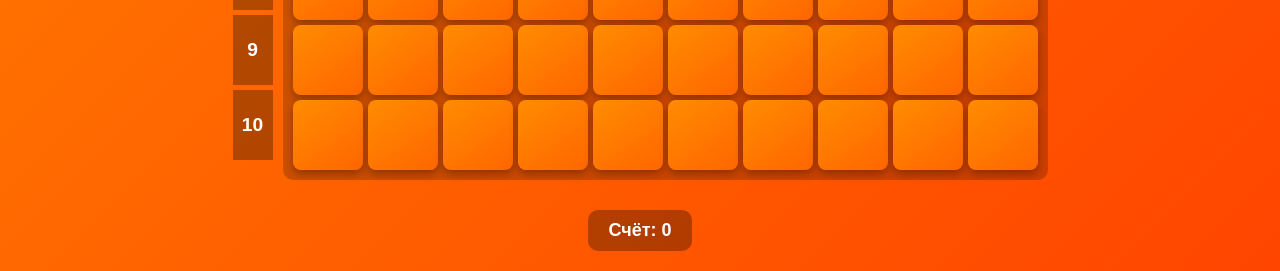
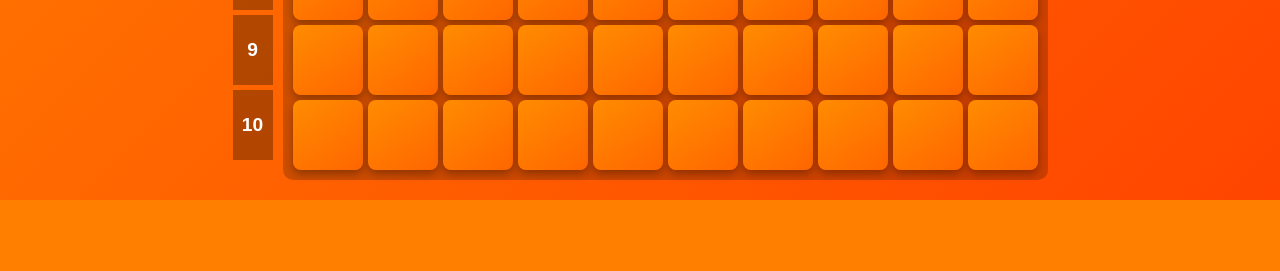
Before and after one commit to VIOldBoyVI/LaLa, a Flask app: page / in a window 1280 px wide. Shown: the part 903-1174 px from the top of the page. After the commit the page ends 1103 px from the top, so only its background shows below. Run offline with Flask 3, Linux system fonts and the light colour scheme; data comes from the database, SQL or seed files in the repository.

Commit message:
**Удалена плашка "Счёт" и заменены символы на дружелюбные**
- Изменён файл `templates/index.html`: Удалена элемент `<div class="score-display">` и соответствующий блок в шаблоне, убрана отображение счёта на игровом поле
- Обновлён файл `config.py`: Заменены символы в массиве `SYMBOLS` на дружелюбные: `['*', '+', '%', '@', '#', '&', '=', '~', '^', '!']`, добавлено описание для инструкции
- Добавлена документация в `README.md`: Описание настройки символов в разделе «Настройка символов» с примером изменения в `config.py`

Внесённые изменения упростили интерфейс, устранили избыточный элемент и обеспечили гибкость настройки символов через конфигурационный файл.

```diff
--- a/config.py
+++ b/config.py
@@ -1,5 +1,5 @@
 # Configuration file for symbols
-SYMBOLS = ['★', '♥', '♦', '♣', '♠', '♪', '♫', '☀', '☁', '☂']
+SYMBOLS = ['*', '+', '%', '@', '#', '&', '=', '~', '^', '!']  # Friendlier symbols
 
 # Game settings
 ROWS = 10
--- a/templates/index.html
+++ b/templates/index.html
@@ -244,7 +244,6 @@
             </div>
         </div>
 
-        <div class="score-display" id="scoreDisplay">Счёт: 0</div>
     </div>
 
     <div class="break-screen" id="breakScreen">
@@ -272,7 +271,6 @@
         let gameBoard = document.getElementById('gameBoard');
         let colLabels = document.getElementById('colLabels');
         let rowLabels = document.getElementById('rowLabels');
-        let scoreDisplay = document.getElementById('scoreDisplay');
 
         let currentQuestionId = null;
         let revealedCells = 0;
@@ -328,7 +326,6 @@
 
                 currentRound = data.current_round || 1;
                 score = data.score || 0;
-                scoreDisplay.textContent = `Счёт: ${score}`;
                 updateRoundInfo();
 
                 // Create the game board
@@ -364,7 +361,6 @@
             }
 
             // Update score display
-            scoreDisplay.textContent = `Счёт: ${score}`;
         }
 
         async function createBoard() {
@@ -574,7 +570,6 @@
                     // Automatically add points after showing the question
                     setTimeout(async () => {
                         score += 10;
-                        scoreDisplay.textContent = `Счёт: ${score}`;
                         await saveGameState();
                     }, 3000); // Show question for 3 seconds before adding points
                 }
@@ -596,7 +591,6 @@
             score = 0;
             revealedCells = 0;
             isBreakActive = false;
-            scoreDisplay.textContent = `Счёт: ${score}`;
 
 
             // Close break screen if it's open
```
Also changed, not shown: README.md, 1 other file.
